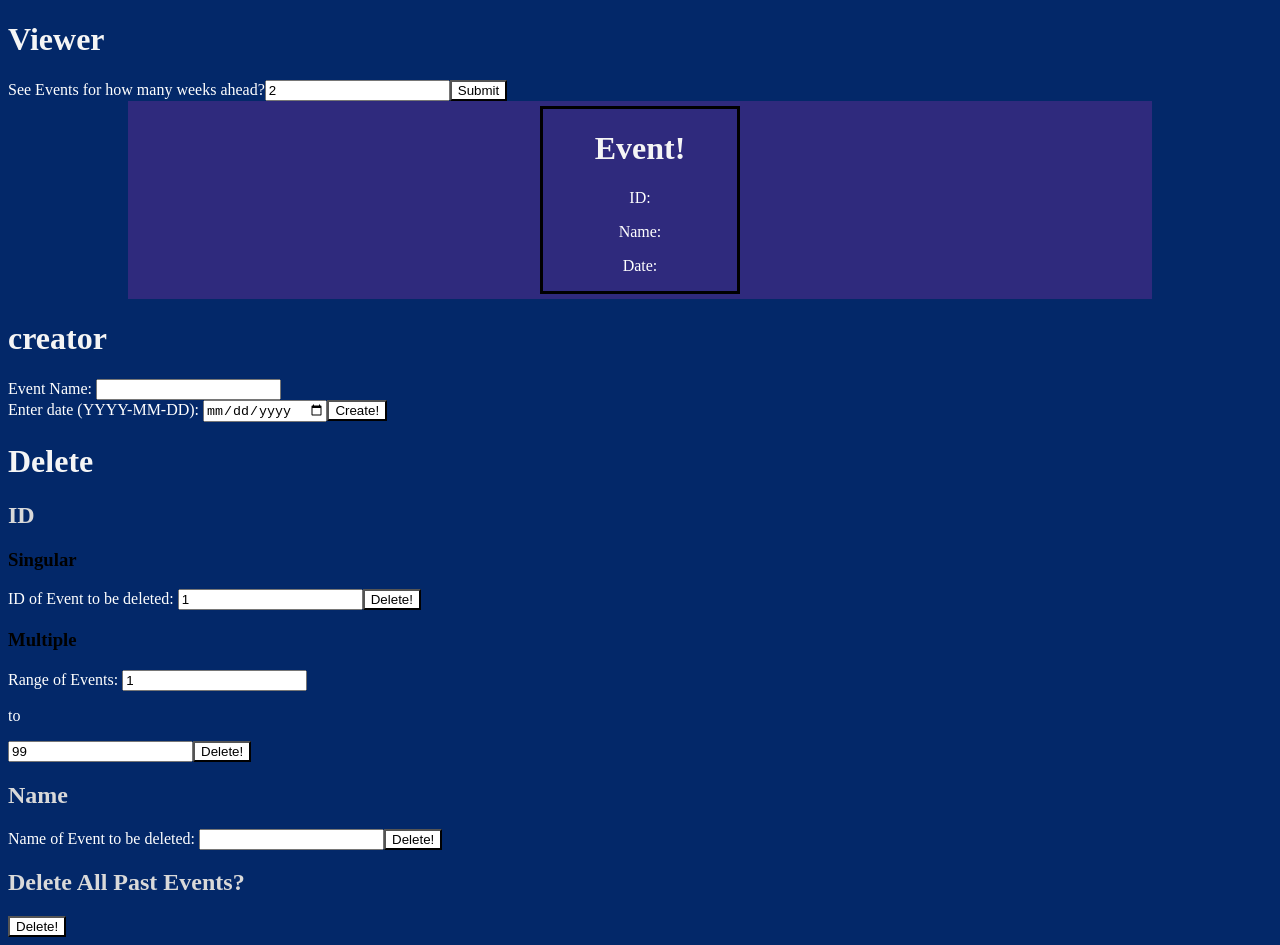
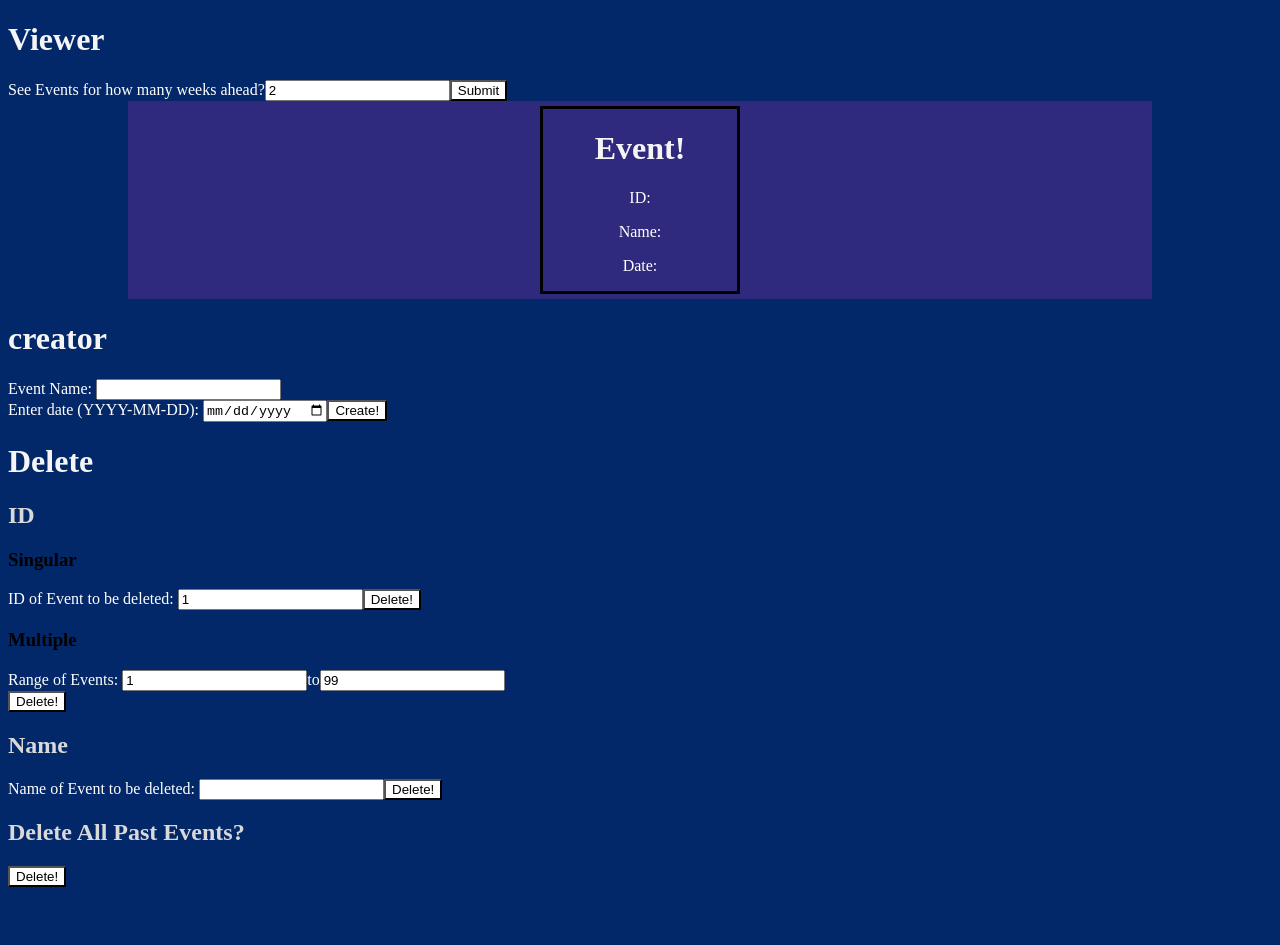
Before and after one commit to stewartmjustin/Schedule, a React (Vite) app in the folder Client/: page / in a window 1280 px wide. After the commit the page ends 895 px from the top, so only its background shows below. Built offline with nearby package versions, Linux system fonts and the light colour scheme; no server answers.

Commit message:
added inline css class and applied it to range for deleting id

```diff
--- a/Client/src/DelID.jsx
+++ b/Client/src/DelID.jsx
@@ -28,10 +28,12 @@ function DelID() {
             <input type="number" id="delID" defaultValue={1}></input>
             <button className="del" type="button" onClick={() => {deleteIDFetch(document.getElementById('delID').value)}}>Delete!</button>
             <h3>Multiple</h3>
-            <label>Range of Events: </label>
-            <input type="number" id="delIDMin" defaultValue={1} />
-            <p>to</p>
-            <input type="number" id="delIDMax" defaultValue={99} />
+            <div className="inline">
+                <label>Range of Events: </label>
+                <input type="number" id="delIDMin" defaultValue={1} />
+                <p>to</p>
+                <input type="number" id="delIDMax" defaultValue={99} />
+            </div>
             <button className="del" type="button" onClick={() => {deleteIDsFetch(document.getElementById('delIDMin').value, document.getElementById('delIDMax').value)}}>Delete!</button>
         </>
     )
--- a/Client/src/index.css
+++ b/Client/src/index.css
@@ -47,3 +47,8 @@ button.good {
 button.good:hover {
     background-color: green;
 }
+
+.inline > * {
+    display: inline;
+    margin: auto;
+}
```
